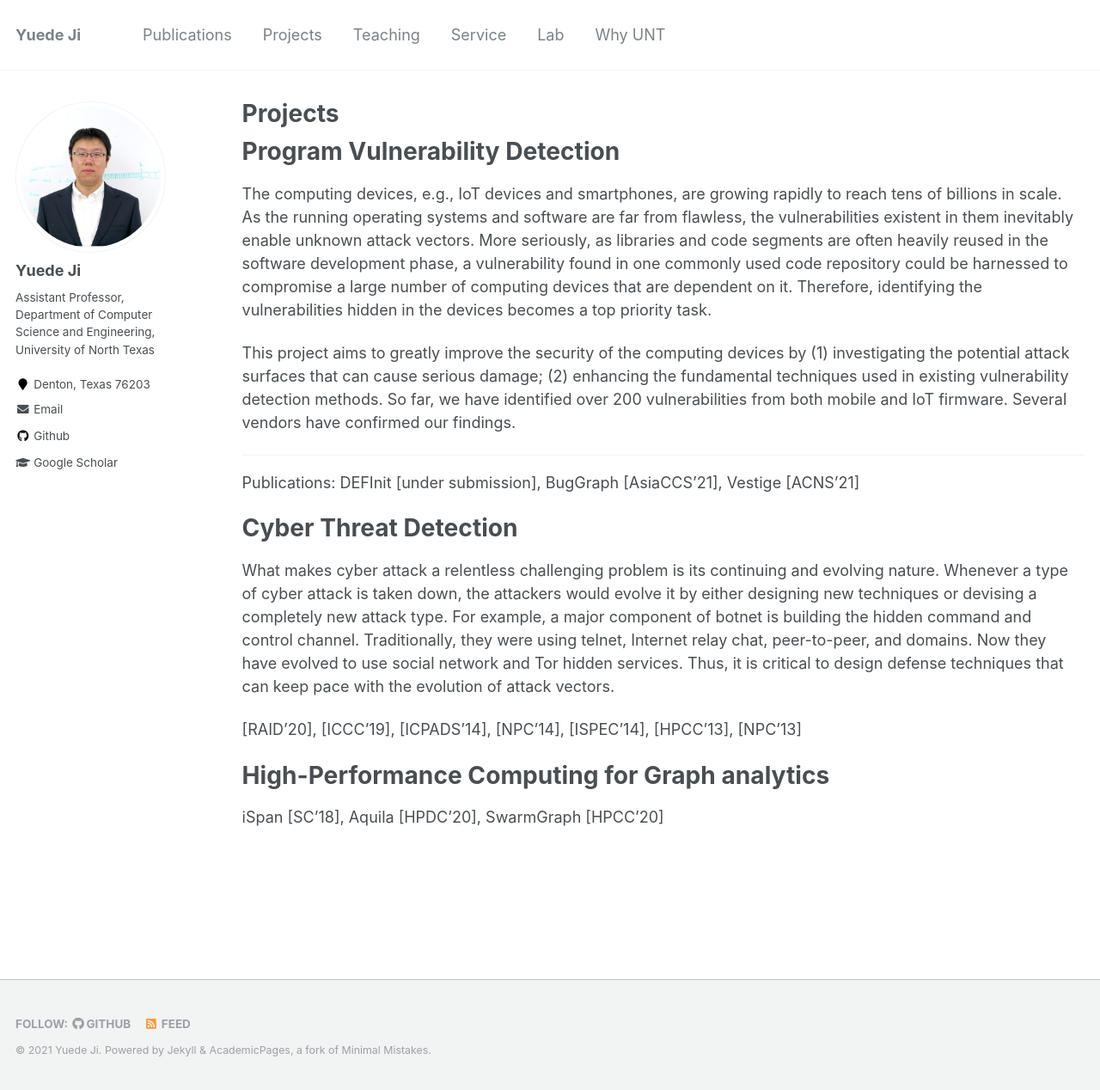
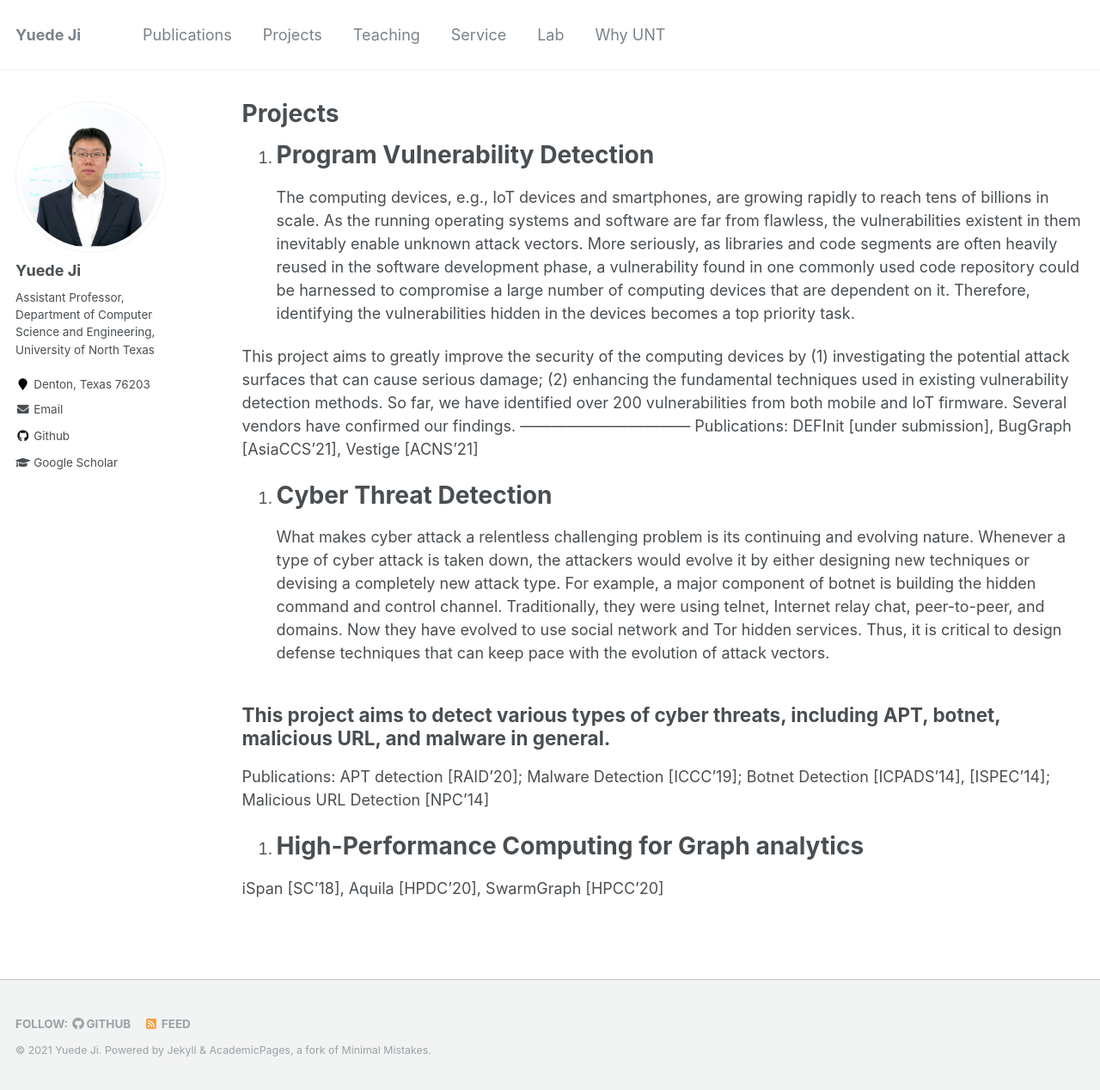
Before and after one commit to yuede/yuede.github.io, a Jekyll site: the page built from _pages/projects.md, in a window 1280 px wide and 1268 px high. Shown: the whole window at 86% size. Built offline with Jekyll 4.4.1, drawn with Linux system fonts in a browser that asks for light colours.

Commit message:
add cyber threat detection in projects

```diff
--- a/_pages/projects.md
+++ b/_pages/projects.md
@@ -13,20 +13,20 @@
 (1) investigating the potential attack surfaces that can cause serious damage;
 (2) enhancing the fundamental techniques used in existing vulnerability detection methods.
 So far, we have identified over 200 vulnerabilities from both mobile and IoT firmware. Several vendors have confirmed our findings.
-
 ---------------------------------
 Publications: DEFInit [under submission], BugGraph [AsiaCCS'21], Vestige [ACNS'21]
 
 
-Cyber Threat Detection
+2. Cyber Threat Detection
 ========================
 What makes cyber attack a relentless challenging problem is its continuing and evolving nature. Whenever a type of cyber attack is taken down, the attackers would evolve it by either designing new techniques or devising a completely new attack type. For example, a major component of botnet is building the hidden command and control channel. Traditionally, they were using telnet, Internet relay chat, peer-to-peer, and domains. Now they have evolved to use social network and Tor hidden services. Thus, it is critical to design defense techniques that can keep pace with the evolution of attack vectors.
 
-[RAID'20], [ICCC'19], [ICPADS'14], [NPC'14], [ISPEC'14], [HPCC'13], [NPC'13]
+This project aims to detect various types of cyber threats, including APT, botnet, malicious URL, and malware in general.
+---------------------------------
+Publications: APT detection [RAID'20]; Malware Detection [ICCC'19]; Botnet Detection [ICPADS'14], [ISPEC'14]; Malicious URL Detection [NPC'14]
 
 
-
-High-Performance Computing for Graph analytics
+3. High-Performance Computing for Graph analytics
 ==============================================
 
 iSpan [SC'18], Aquila [HPDC'20], SwarmGraph [HPCC'20]
```
Also changed, not shown: other parts of _pages/projects.md (+1 -1 lines).
